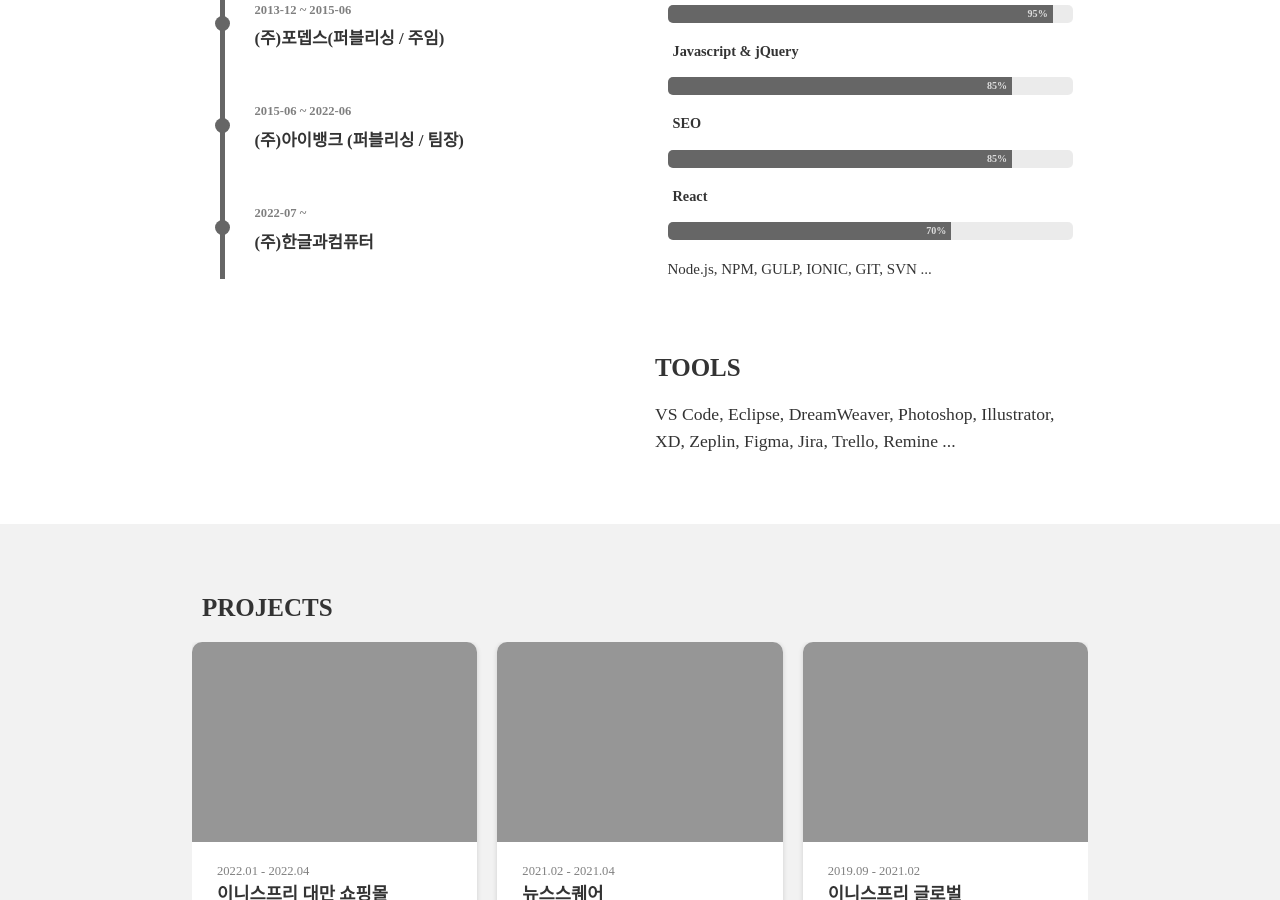
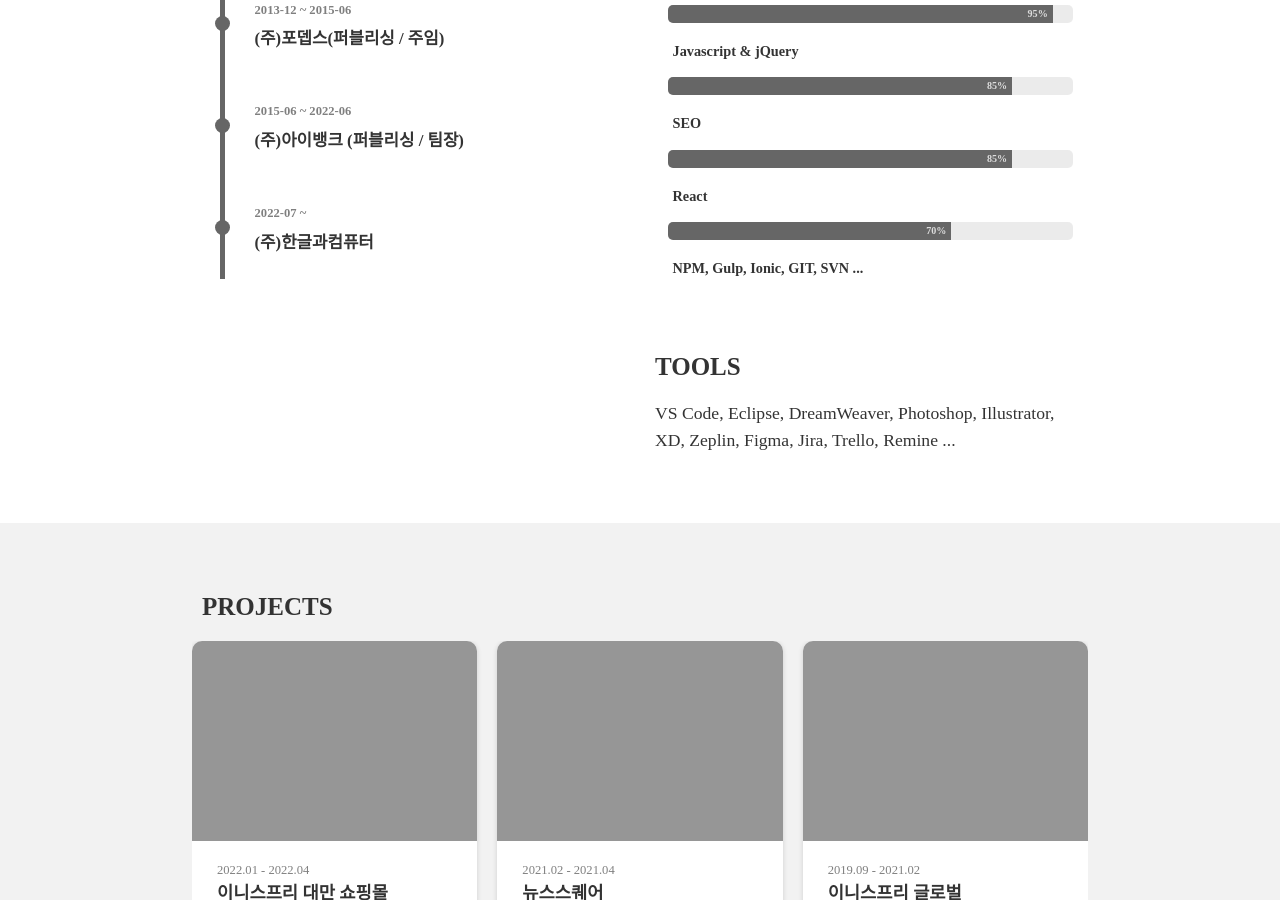
Before and after one commit to JeongrakChoi/JeongrakChoi.github.io, a Jekyll site: the page built from portfolio.html, in a window 1280 px wide and 900 px high, scrolled down 542 px. Built offline with Jekyll 4.4.1, drawn with Linux system fonts in a browser that asks for light colours; nearby versions of some CDN libraries; some web fonts are replaced.

Commit message:
Update portfolio.html

```diff
--- a/_layouts/portfolio.html
+++ b/_layouts/portfolio.html
@@ -50,7 +50,7 @@ layout: page
         </li>
         {% endfor %}
         <li class="skill">
-          Node.js, NPM, GULP, IONIC, GIT, SVN ...
+          <p class="name">NPM, Gulp, Ionic, GIT, SVN ...</p>
         </li>
       </ul>
     </article>
```
